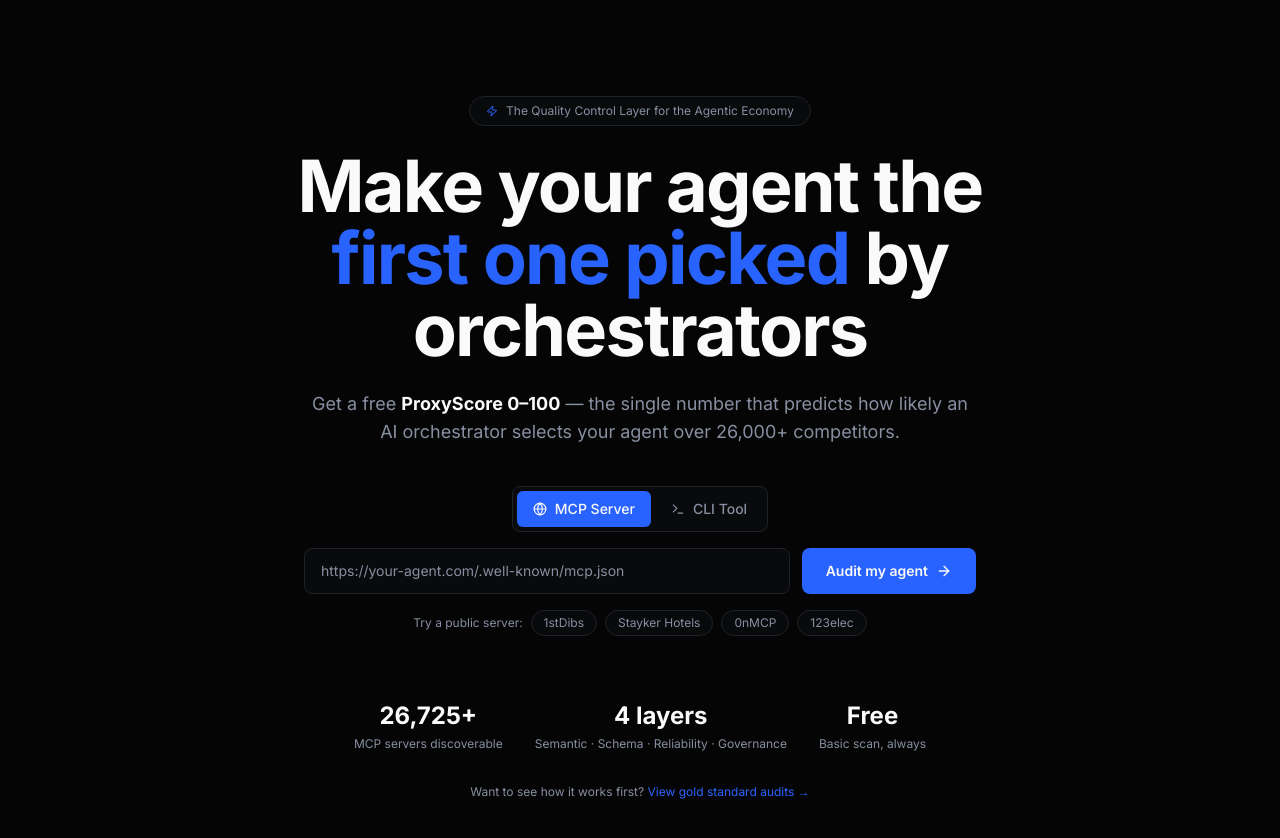
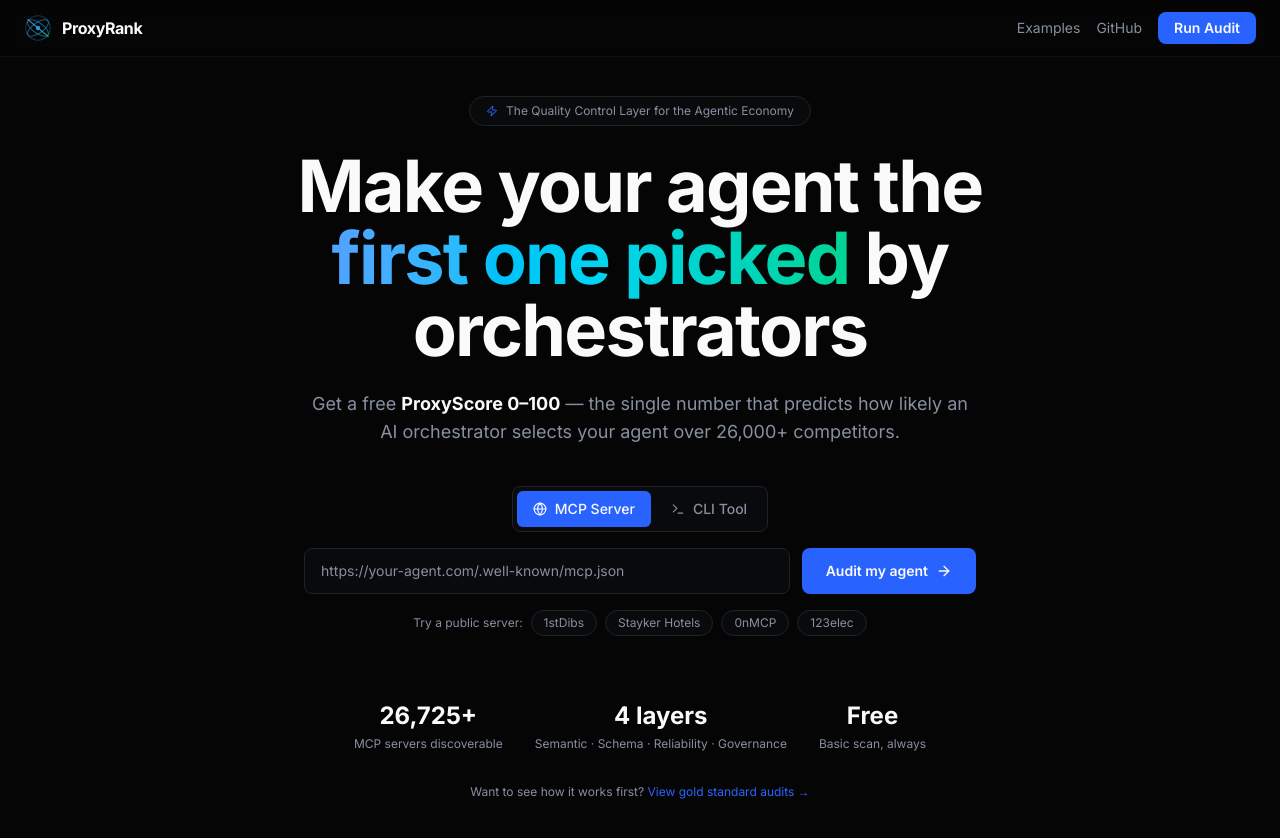
Before and after one commit to SitePulsar/ProxyRank, a Next.js app: page / in a window 1280 px wide. Shown: the top 838 px of the page. Built offline with nearby package versions, Linux system fonts and the light colour scheme; no server answers.

Commit message:
Add navbar, gradient headline, SEO/GEO/AEO metadata

```diff
--- a/src/app/layout.tsx
+++ b/src/app/layout.tsx
@@ -50,6 +50,58 @@
   ],
 };
 
+const jsonLd = {
+  "@context": "https://schema.org",
+  "@graph": [
+    {
+      "@type": "WebApplication",
+      "name": "ProxyRank",
+      "url": "https://proxyrank.vercel.app",
+      "description": "ProxyRank audits MCP servers and CLI tools with a 0–100 ProxyScore predicting how likely an AI orchestrator selects your agent over 26,000+ competitors.",
+      "applicationCategory": "DeveloperApplication",
+      "operatingSystem": "Web",
+      "offers": { "@type": "Offer", "price": "0", "priceCurrency": "USD" },
+    },
+    {
+      "@type": "FAQPage",
+      "mainEntity": [
+        {
+          "@type": "Question",
+          "name": "What is a ProxyScore?",
+          "acceptedAnswer": {
+            "@type": "Answer",
+            "text": "ProxyScore is a 0–100 score that predicts how likely an AI orchestrator (LangGraph, CrewAI, OpenAI Assistants) selects your MCP server or CLI tool over competitors. It measures Semantic Discovery (35 pts), Schema quality (30 pts), Reliability (25 pts), and Governance (10 pts).",
+          },
+        },
+        {
+          "@type": "Question",
+          "name": "What is an MCP server?",
+          "acceptedAnswer": {
+            "@type": "Answer",
+            "text": "MCP (Model Context Protocol) is an open standard for integrating tools with AI agents. MCP servers expose tools that AI orchestrators like Claude, LangGraph, and CrewAI can discover and call autonomously. There are over 26,000 discoverable MCP servers.",
+          },
+        },
+        {
+          "@type": "Question",
+          "name": "How do I make my agent discoverable by AI orchestrators?",
+          "acceptedAnswer": {
+            "@type": "Answer",
+            "text": "To maximize orchestrator selection, your MCP server should have: imperative verb tool names (e.g. 'generate_report' not 'report'), detailed descriptions under 250 characters, complete JSON parameter schemas with required arrays, and output schemas. ProxyRank audits all four layers and suggests specific improvements.",
+          },
+        },
+        {
+          "@type": "Question",
+          "name": "Is ProxyRank free?",
+          "acceptedAnswer": {
+            "@type": "Answer",
+            "text": "Yes. The basic ProxyRank audit (75 of 100 points) is always free. Full 100-point scoring including live reliability probes is available in Phase 2.",
+          },
+        },
+      ],
+    },
+  ],
+};
+
 export default function RootLayout({
   children,
 }: {
@@ -57,6 +109,12 @@
 }) {
   return (
     <html lang="en" suppressHydrationWarning>
+      <head>
+        <script
+          type="application/ld+json"
+          dangerouslySetInnerHTML={{ __html: JSON.stringify(jsonLd) }}
+        />
+      </head>
       <body className={inter.className}>
         <ThemeProvider
           attribute="class"
--- /dev/null
+++ b/src/app/robots.ts
@@ -0,0 +1,8 @@
+import type { MetadataRoute } from "next";
+
+export default function robots(): MetadataRoute.Robots {
+  return {
+    rules: { userAgent: "*", allow: "/", disallow: "/api/" },
+    sitemap: "https://proxyrank.vercel.app/sitemap.xml",
+  };
+}
--- /dev/null
+++ b/src/app/sitemap.ts
@@ -0,0 +1,9 @@
+import type { MetadataRoute } from "next";
+
+export default function sitemap(): MetadataRoute.Sitemap {
+  const base = "https://proxyrank.vercel.app";
+  return [
+    { url: base, lastModified: new Date(), changeFrequency: "weekly", priority: 1 },
+    { url: `${base}/examples`, lastModified: new Date(), changeFrequency: "weekly", priority: 0.8 },
+  ];
+}
--- a/src/components/Hero.tsx
+++ b/src/components/Hero.tsx
@@ -75,14 +75,60 @@
   }
 
   return (
-    <section className="relative flex flex-col items-center justify-center min-h-screen px-4 py-24 text-center overflow-hidden">
+    <>
+      {/* Navbar */}
+      <nav className="fixed top-0 inset-x-0 z-50 border-b border-border/40 bg-background/80 backdrop-blur-sm">
+        <div className="container flex h-14 items-center justify-between">
+          <a href="/" className="flex items-center gap-2.5">
+            <svg width="28" height="28" viewBox="0 0 32 32" fill="none" aria-hidden>
+              <circle cx="16" cy="16" r="14" stroke="url(#g1)" strokeWidth="1.2" opacity="0.35"/>
+              <ellipse cx="16" cy="16" rx="14" ry="6" stroke="url(#g1)" strokeWidth="1.2" opacity="0.55" transform="rotate(-35 16 16)"/>
+              <ellipse cx="16" cy="16" rx="14" ry="6" stroke="url(#g1)" strokeWidth="1.2" opacity="0.55" transform="rotate(35 16 16)"/>
+              <line x1="4" y1="6" x2="28" y2="26" stroke="url(#g2)" strokeWidth="1.5" opacity="0.7"/>
+              <circle cx="16" cy="16" r="2.5" fill="url(#g1)"/>
+              <defs>
+                <linearGradient id="g1" x1="0" y1="0" x2="32" y2="32" gradientUnits="userSpaceOnUse">
+                  <stop stopColor="#3B82F6"/>
+                  <stop offset="1" stopColor="#06B6D4"/>
+                </linearGradient>
+                <linearGradient id="g2" x1="4" y1="6" x2="28" y2="26" gradientUnits="userSpaceOnUse">
+                  <stop stopColor="#60A5FA"/>
+                  <stop offset="1" stopColor="#34D399"/>
+                </linearGradient>
+              </defs>
+            </svg>
+            <span className="font-bold text-foreground tracking-tight">ProxyRank</span>
+          </a>
+          <div className="flex items-center gap-4">
+            <a href="/examples" className="text-sm text-muted-foreground hover:text-foreground transition-colors">
+              Examples
+            </a>
+            <a
+              href="https://github.com/SitePulsar/ProxyRank"
+              target="_blank"
+              rel="noopener noreferrer"
+              className="text-sm text-muted-foreground hover:text-foreground transition-colors"
+            >
+              GitHub
+            </a>
+            <a
+              href="#audit"
+              className="rounded-lg bg-primary px-4 py-1.5 text-sm font-semibold text-primary-foreground hover:opacity-90 transition-opacity"
+            >
+              Run Audit
+            </a>
+          </div>
+        </div>
+      </nav>
+
+    <section id="audit" className="relative flex flex-col items-center justify-center min-h-screen px-4 py-24 text-center overflow-hidden">
       {/* Background glow */}
       <div
         aria-hidden
         className="pointer-events-none absolute inset-0 -z-10"
         style={{
           background:
-            "radial-gradient(ellipse 80% 60% at 50% -10%, oklch(0.568 0.243 264.376 / 0.18), transparent)",
+            "radial-gradient(ellipse 80% 60% at 50% -10%, oklch(0.568 0.243 264.376 / 0.22), transparent)",
         }}
       />
 
@@ -95,7 +141,9 @@
       {/* Headline */}
       <h1 className="max-w-3xl text-5xl font-bold tracking-tight text-foreground sm:text-6xl md:text-7xl">
         Make your agent the{" "}
-        <span className="text-primary">first one picked</span>{" "}
+        <span className="bg-gradient-to-r from-blue-400 via-cyan-400 to-emerald-400 bg-clip-text text-transparent">
+          first one picked
+        </span>{" "}
         by orchestrators
       </h1>
 
@@ -240,5 +288,6 @@
         </a>
       </p>
     </section>
+    </>
   );
 }
```
